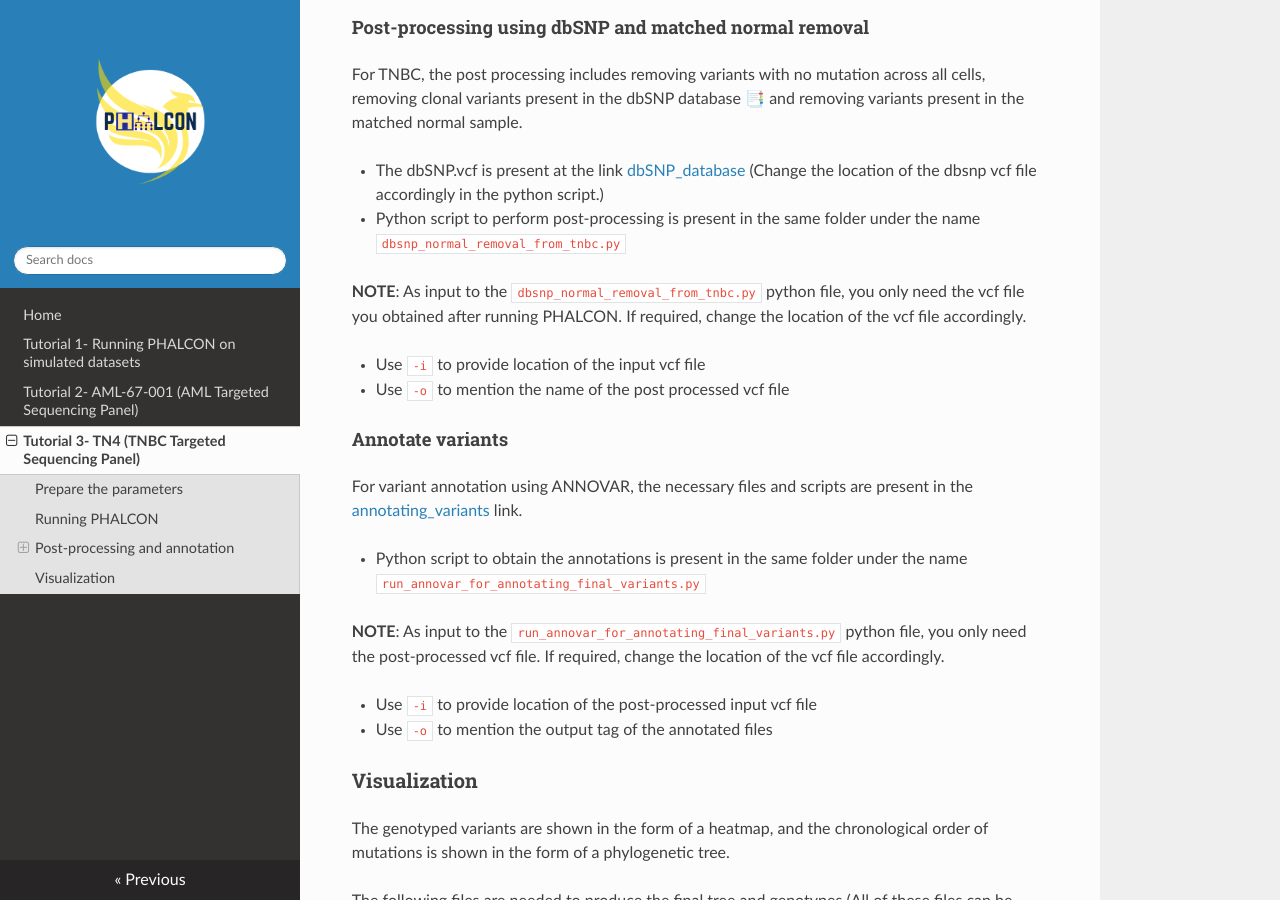
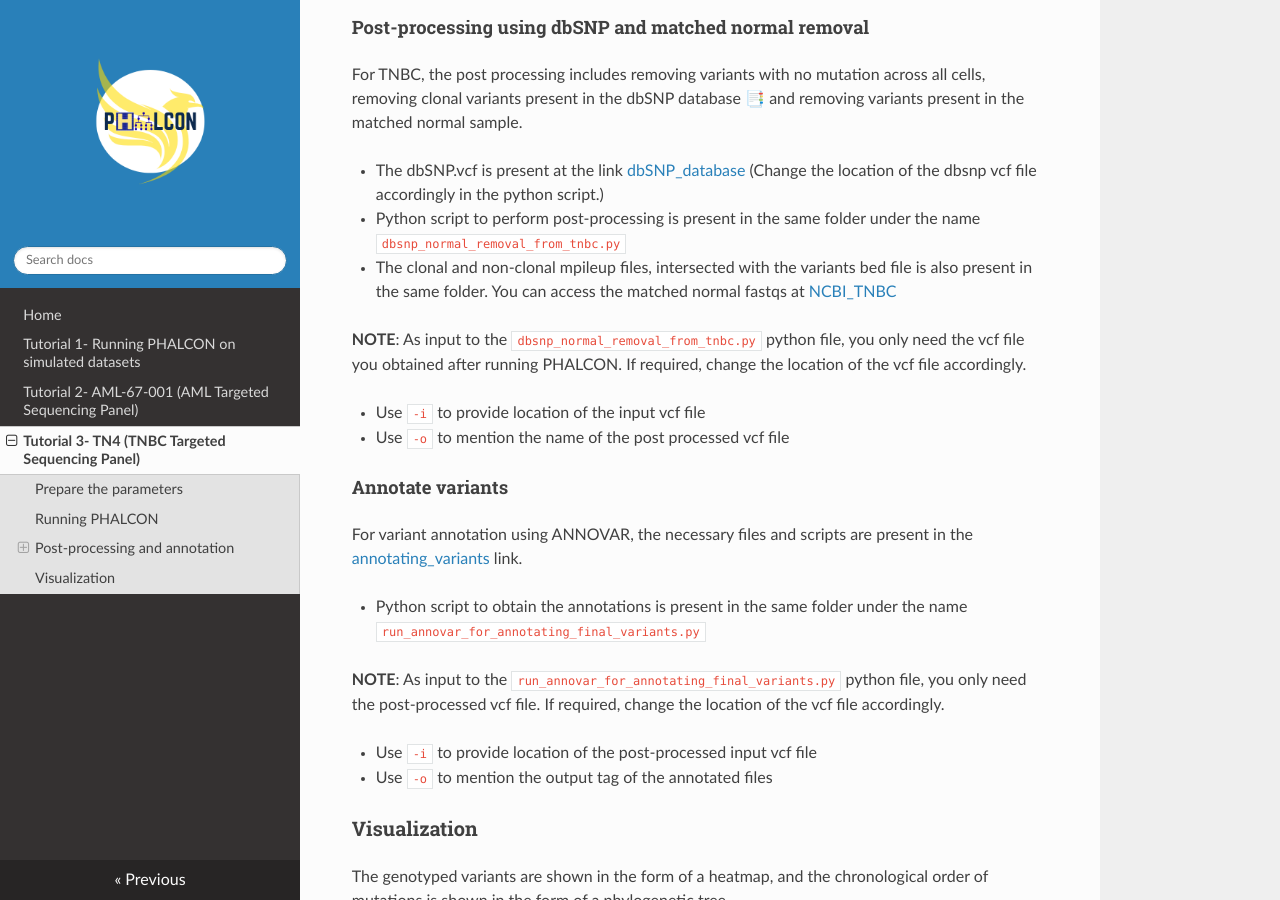
Before and after one commit to Zafar-Lab/PHALCON, an MkDocs documentation site: the page built from docs/tnbc.md, in a window 1280 px wide and 900 px high, scrolled down 1177 px. Built offline with MkDocs 1.6.1, drawn with Linux system fonts in a browser that asks for light colours; nearby versions of some CDN libraries.

Commit message:
update tnbc

````diff
--- a/docs/tnbc.md
+++ b/docs/tnbc.md
@@ -59,11 +59,13 @@
 
 * Python script to perform post-processing is present in the same folder under the name `dbsnp_normal_removal_from_tnbc.py`
 
+* The clonal and non-clonal mpileup files, intersected with the variants bed file is also present in the same folder. You can access the matched normal fastqs at [NCBI_TNBC](https://www.ncbi.nlm.nih.gov/sra/?term=PRJNA763862)
+
 **NOTE**: As input to the `dbsnp_normal_removal_from_tnbc.py` python file, you only need the vcf file you obtained after running PHALCON.
 If required, change the location of the vcf file accordingly.
 
-* Use ```-i``` to provide location of the input vcf file
-* Use ```-o``` to mention the name of the post processed vcf file
+* Use `-i` to provide location of the input vcf file
+* Use `-o` to mention the name of the post processed vcf file
 
 #### Annotate variants
 
````
